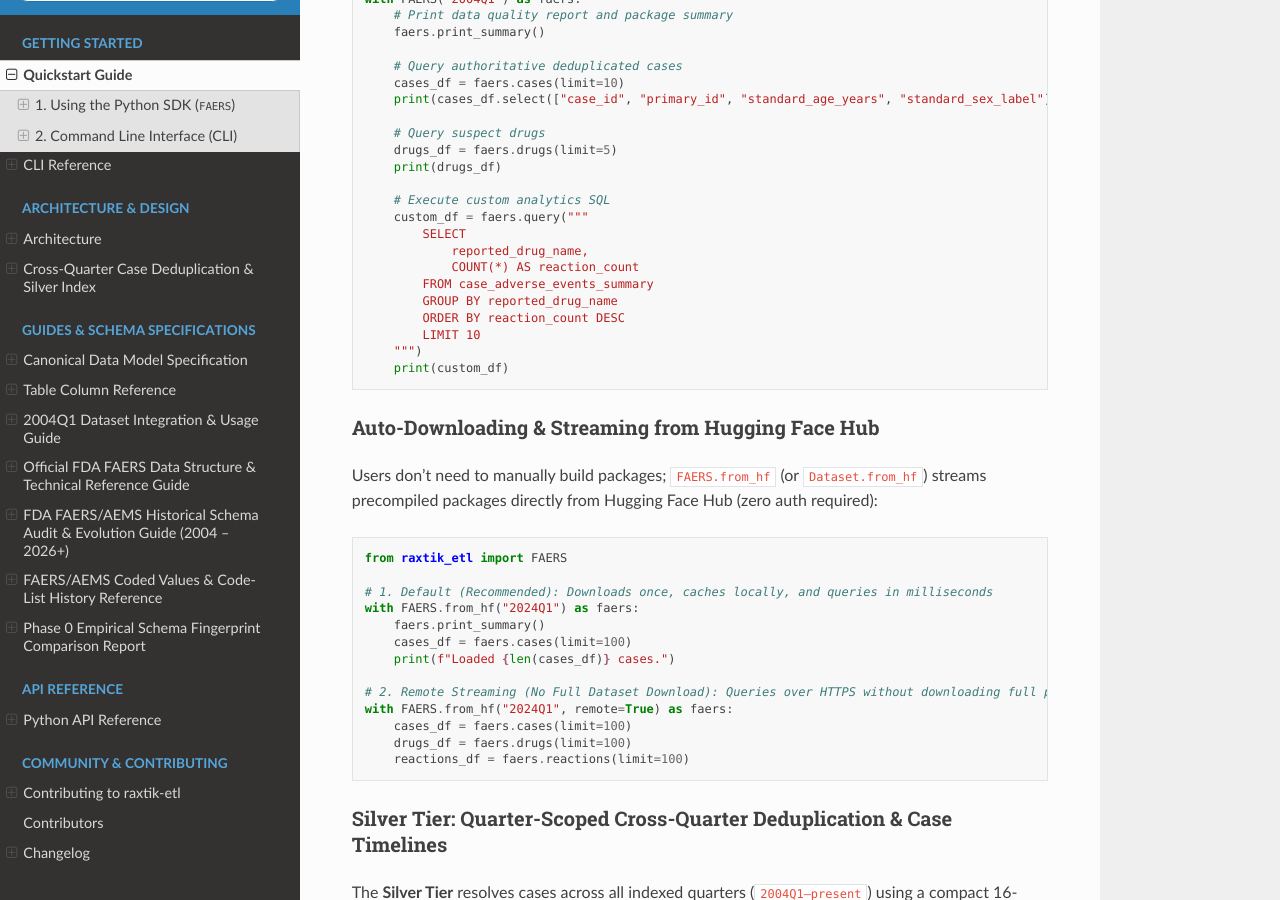
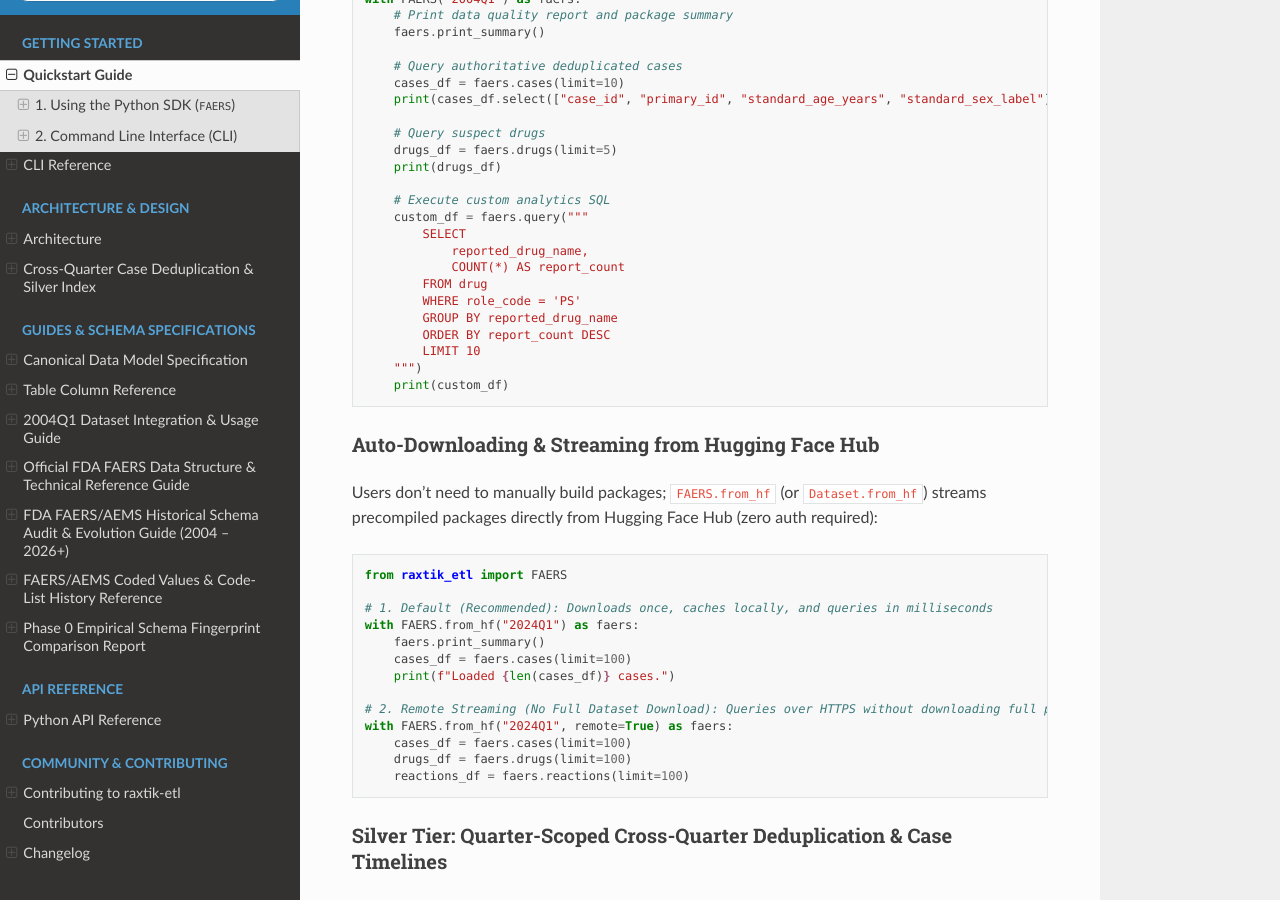
Before and after one commit to raxtik-org/raxtik-etl, a Sphinx documentation site: the page built from docs/quickstart.md, in a window 1280 px wide and 900 px high, scrolled down 513 px. Built offline with Sphinx 7.4.7 and the Read the Docs theme 3.1.0, drawn with Linux system fonts in a browser that asks for light colours.

Commit message:
docs(quickstart): fix custom SQL example to query drug table

```diff
--- a/docs/quickstart.md
+++ b/docs/quickstart.md
@@ -30,10 +30,11 @@ with FAERS("2004Q1") as faers:
     custom_df = faers.query("""
         SELECT
             reported_drug_name,
-            COUNT(*) AS reaction_count
-        FROM case_adverse_events_summary
+            COUNT(*) AS report_count
+        FROM drug
+        WHERE role_code = 'PS'
         GROUP BY reported_drug_name
-        ORDER BY reaction_count DESC
+        ORDER BY report_count DESC
         LIMIT 10
     """)
     print(custom_df)
```
